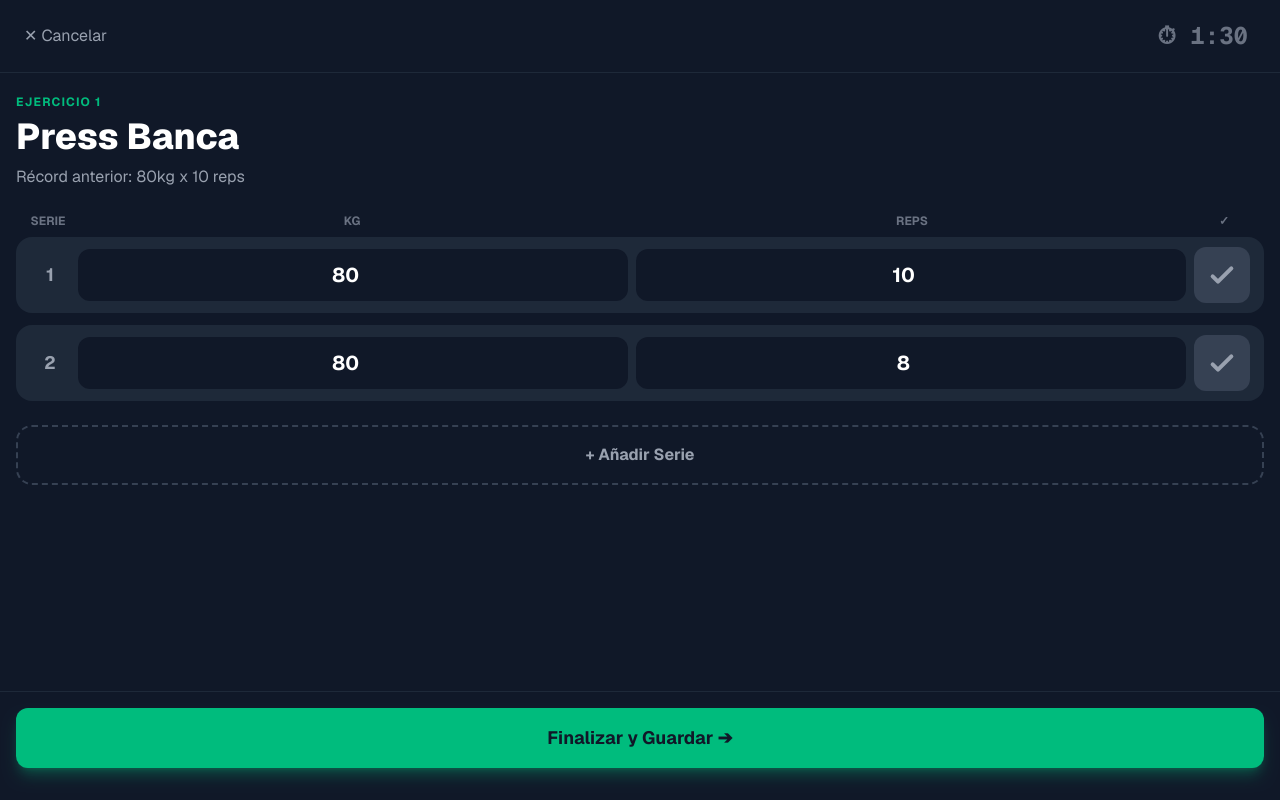
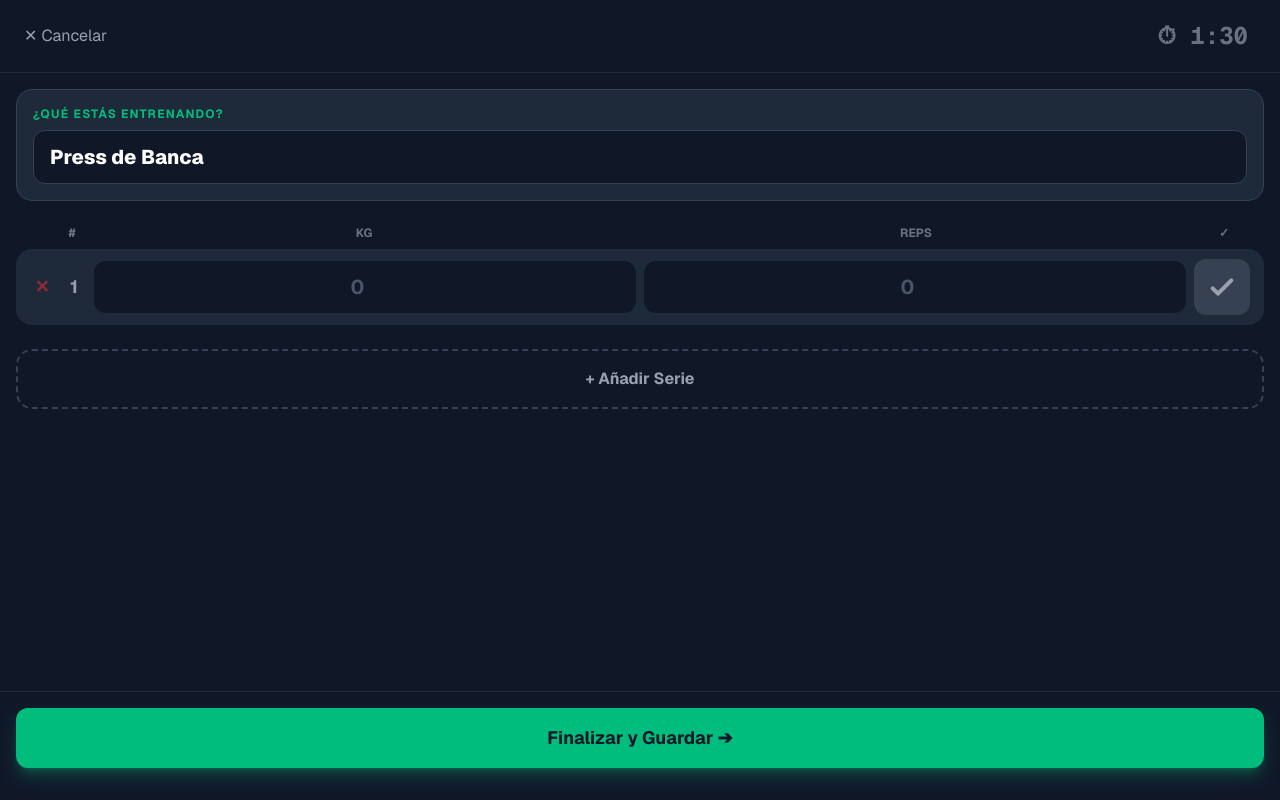
Before and after one commit to sergiomedrano/Desarrollo_Web, a Next.js app in the folder mi-app-rutinas/: page /tracker in a window 1280 px wide. Built offline with nearby package versions, Linux system fonts and the light colour scheme.

Commit message:
add-ejercicios

```diff
--- a/mi-app-rutinas/src/app/tracker/page.js
+++ b/mi-app-rutinas/src/app/tracker/page.js
@@ -1,22 +1,31 @@
 "use client";
 import { useState, useEffect } from "react";
 import { useRouter } from "next/navigation";
-import { db, auth } from "../../firebase"; // Importamos tu configuración
+import { db, auth } from "../../firebase";
 import { collection, addDoc, serverTimestamp } from "firebase/firestore";
 
 export default function Tracker() {
   const router = useRouter();
 
+  // 1. NUEVO: Lista de tus ejercicios y estado del selector
+  const ejerciciosDisponibles = [
+    "Press de Banca",
+    "Remo con Barra",
+    "Peso Muerto Rumano",
+    "Sentadilla Búlgara",
+    "Curl de Bíceps Banca 45°",
+    "Curl de Bíceps tipo Martillo"
+  ];
+  const [ejercicioSeleccionado, setEjercicioSeleccionado] = useState(ejerciciosDisponibles[0]);
+
   const [series, setSeries] = useState([
-    { id: 1, kg: 80, reps: 10, completada: false },
-    { id: 2, kg: 80, reps: 8, completada: false },
+    { id: 1, kg: 0, reps: 0, completada: false }, // Empezamos en 0 para que sea más limpio
   ]);
 
   const [descansoActivo, setDescansoActivo] = useState(false);
   const [tiempoDescanso, setTiempoDescanso] = useState(90);
   const [guardando, setGuardando] = useState(false);
 
-  // Lógica del temporizador
   useEffect(() => {
     let intervalo = null;
     if (descansoActivo && tiempoDescanso > 0) {
@@ -31,7 +40,6 @@ export default function Tracker() {
     return () => clearInterval(intervalo);
   }, [descansoActivo, tiempoDescanso]);
 
-  // Actualizar los valores si el usuario cambia el peso o las reps
   const actualizarSerie = (id, campo, valor) => {
     setSeries(series.map(s =>
       s.id === id ? { ...s, [campo]: Number(valor) } : s
@@ -46,16 +54,19 @@ export default function Tracker() {
     setTiempoDescanso(90);
   };
 
-  // --- LA MAGIA DE FIREBASE ---
+  const eliminarSerie = (id) => {
+    setSeries(series.filter(serie => serie.id !== id));
+  };
+
+  // 2. ACTUALIZADO: Guardamos el ejercicio real que seleccionaste
   const finalizarEntrenamiento = async () => {
-    const usuario = auth.currentUser; // Verificamos quién está usando la app
+    const usuario = auth.currentUser;
 
     if (!usuario) {
       alert("Debes iniciar sesión para guardar.");
       return;
     }
 
-    // Filtramos para guardar solo las series que tienen el "✓" marcado
     const seriesCompletadas = series.filter(s => s.completada);
 
     if (seriesCompletadas.length === 0) {
@@ -66,14 +77,12 @@ export default function Tracker() {
     setGuardando(true);
 
     try {
-      // Apuntamos a la ruta: Usuarios -> [Tu_UID] -> Sesiones
       const sesionesRef = collection(db, "Usuarios", usuario.uid, "Sesiones");
 
-      // Creamos el documento en la nube
       await addDoc(sesionesRef, {
-        fecha: serverTimestamp(), // Hora exacta del servidor de Google
-        rutina: "Empuje",
-        ejercicio_principal: "Press Banca",
+        fecha: serverTimestamp(),
+        rutina: "Sesión de Entrenamiento", // Esto también lo haremos dinámico después
+        ejercicio_principal: ejercicioSeleccionado, // <- ¡Aquí enviamos el ejercicio elegido!
         historial_series: seriesCompletadas.map(s => ({
           kg: s.kg,
           reps: s.reps
@@ -81,7 +90,7 @@ export default function Tracker() {
       });
 
       alert("¡Entrenamiento guardado con éxito! 💪");
-      router.push('/dashboard'); // Volvemos al panel principal
+      router.push('/dashboard');
 
     } catch (error) {
       console.error("Error al guardar:", error);
@@ -110,15 +119,29 @@ export default function Tracker() {
       </header>
 
       <div className="flex-1 p-4 space-y-6">
-        <div>
-          <span className="text-emerald-500 font-bold tracking-widest text-xs uppercase">Ejercicio 1</span>
-          <h1 className="text-4xl font-extrabold mt-1">Press Banca</h1>
-          <p className="text-gray-400 mt-2">Récord anterior: 80kg x 10 reps</p>
+
+        {/* 3. NUEVO: Selector de Ejercicio */}
+        <div className="bg-gray-800 p-4 rounded-2xl border border-gray-700">
+          <label className="text-emerald-500 font-bold tracking-widest text-xs uppercase mb-2 block">
+            ¿Qué estás entrenando?
+          </label>
+          <select
+            value={ejercicioSeleccionado}
+            onChange={(e) => setEjercicioSeleccionado(e.target.value)}
+            className="w-full bg-gray-900 text-white text-xl font-extrabold rounded-xl py-3 px-4 outline-none focus:ring-2 focus:ring-emerald-500 appearance-none cursor-pointer border border-gray-700"
+          >
+            {ejerciciosDisponibles.map((ejercicio, index) => (
+              <option key={index} value={ejercicio}>
+                {ejercicio}
+              </option>
+            ))}
+          </select>
         </div>
 
         <div className="space-y-3 mt-6">
           <div className="flex text-xs font-bold text-gray-500 uppercase px-2 mb-2">
-            <div className="w-12 text-center">Serie</div>
+            <div className="w-8"></div>
+            <div className="w-8 text-center">#</div>
             <div className="flex-1 text-center">Kg</div>
             <div className="flex-1 text-center">Reps</div>
             <div className="w-16 text-center">✓</div>
@@ -126,26 +149,34 @@ export default function Tracker() {
 
           {series.map((serie, index) => (
             <div key={serie.id} className={`flex items-center bg-gray-800 rounded-2xl p-2 border-2 transition-all ${serie.completada ? 'border-emerald-500 opacity-60' : 'border-transparent'}`}>
-              <div className="w-12 text-center font-bold text-gray-400 text-lg">{index + 1}</div>
 
-              {/* Ahora los inputs son reactivos */}
+              <div className="w-8 flex justify-center">
+                {!serie.completada && (
+                  <button onClick={() => eliminarSerie(serie.id)} className="text-red-500/50 hover:text-red-500 font-bold p-2 text-lg transition-colors active:scale-90">✕</button>
+                )}
+              </div>
+
+              <div className="w-8 text-center font-bold text-gray-400 text-lg">{index + 1}</div>
+
               <div className="flex-1 px-1">
                 <input
                   type="number"
-                  value={serie.kg}
+                  value={serie.kg === 0 ? "" : serie.kg} // Muestra vacío si es 0
+                  placeholder="0"
                   onChange={(e) => actualizarSerie(serie.id, 'kg', e.target.value)}
                   disabled={serie.completada}
-                  className="w-full bg-gray-900 text-white text-center text-xl font-bold rounded-xl py-3 outline-none focus:ring-2 focus:ring-emerald-500 disabled:bg-transparent"
+                  className="w-full bg-gray-900 text-white text-center text-xl font-bold rounded-xl py-3 outline-none focus:ring-2 focus:ring-emerald-500 disabled:bg-transparent placeholder-gray-600"
                 />
               </div>
 
               <div className="flex-1 px-1">
                 <input
                   type="number"
-                  value={serie.reps}
+                  value={serie.reps === 0 ? "" : serie.reps} // Muestra vacío si es 0
+                  placeholder="0"
                   onChange={(e) => actualizarSerie(serie.id, 'reps', e.target.value)}
                   disabled={serie.completada}
-                  className="w-full bg-gray-900 text-white text-center text-xl font-bold rounded-xl py-3 outline-none focus:ring-2 focus:ring-emerald-500 disabled:bg-transparent"
+                  className="w-full bg-gray-900 text-white text-center text-xl font-bold rounded-xl py-3 outline-none focus:ring-2 focus:ring-emerald-500 disabled:bg-transparent placeholder-gray-600"
                 />
               </div>
 
@@ -162,7 +193,7 @@ export default function Tracker() {
         </div>
 
         <button
-          onClick={() => setSeries([...series, { id: Date.now(), kg: 80, reps: 8, completada: false }])}
+          onClick={() => setSeries([...series, { id: Date.now(), kg: 0, reps: 0, completada: false }])}
           className="w-full py-4 border-2 border-dashed border-gray-700 text-gray-400 font-bold rounded-2xl hover:border-gray-500 hover:text-gray-300 transition-colors"
         >
           + Añadir Serie
@@ -170,7 +201,6 @@ export default function Tracker() {
       </div>
 
       <div className="p-4 bg-gray-900 border-t border-gray-800 pb-8">
-        {/* Este botón ahora dispara la función de guardado */}
         <button
           onClick={finalizarEntrenamiento}
           disabled={guardando}
```
